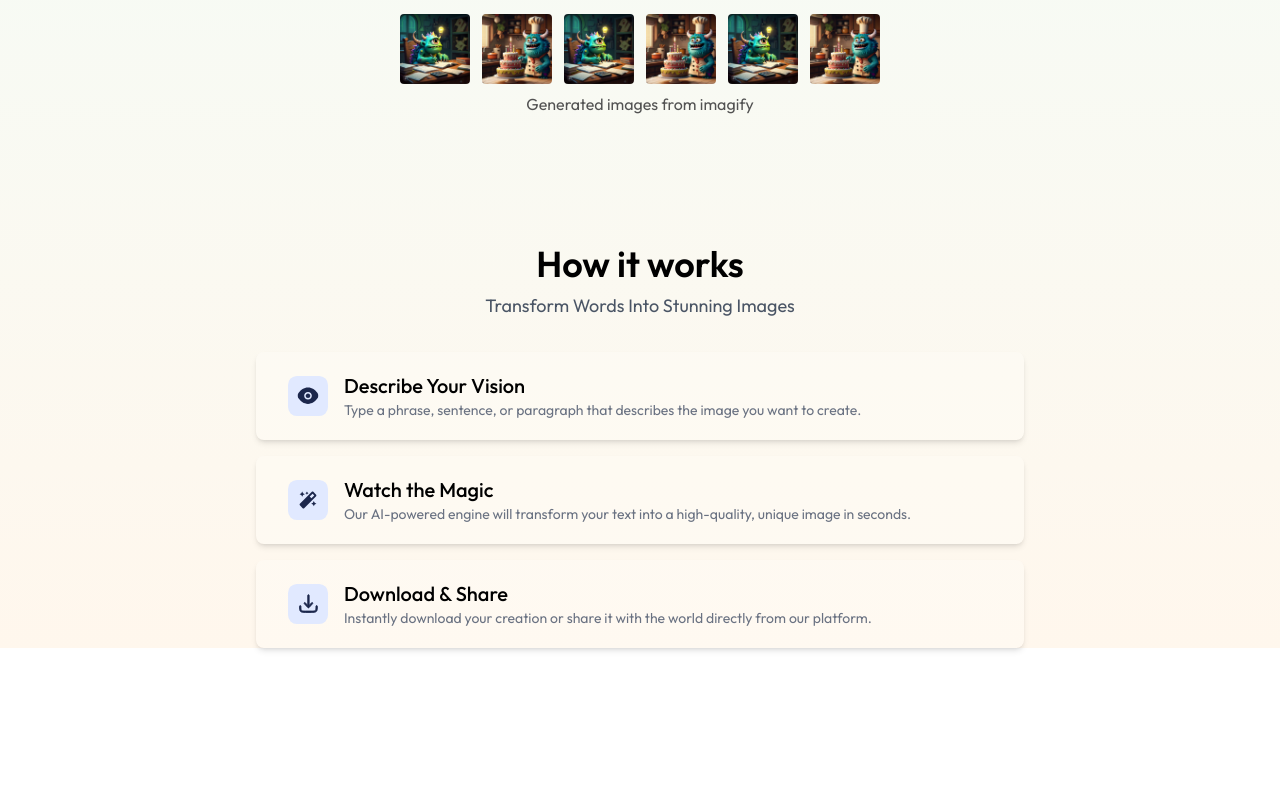
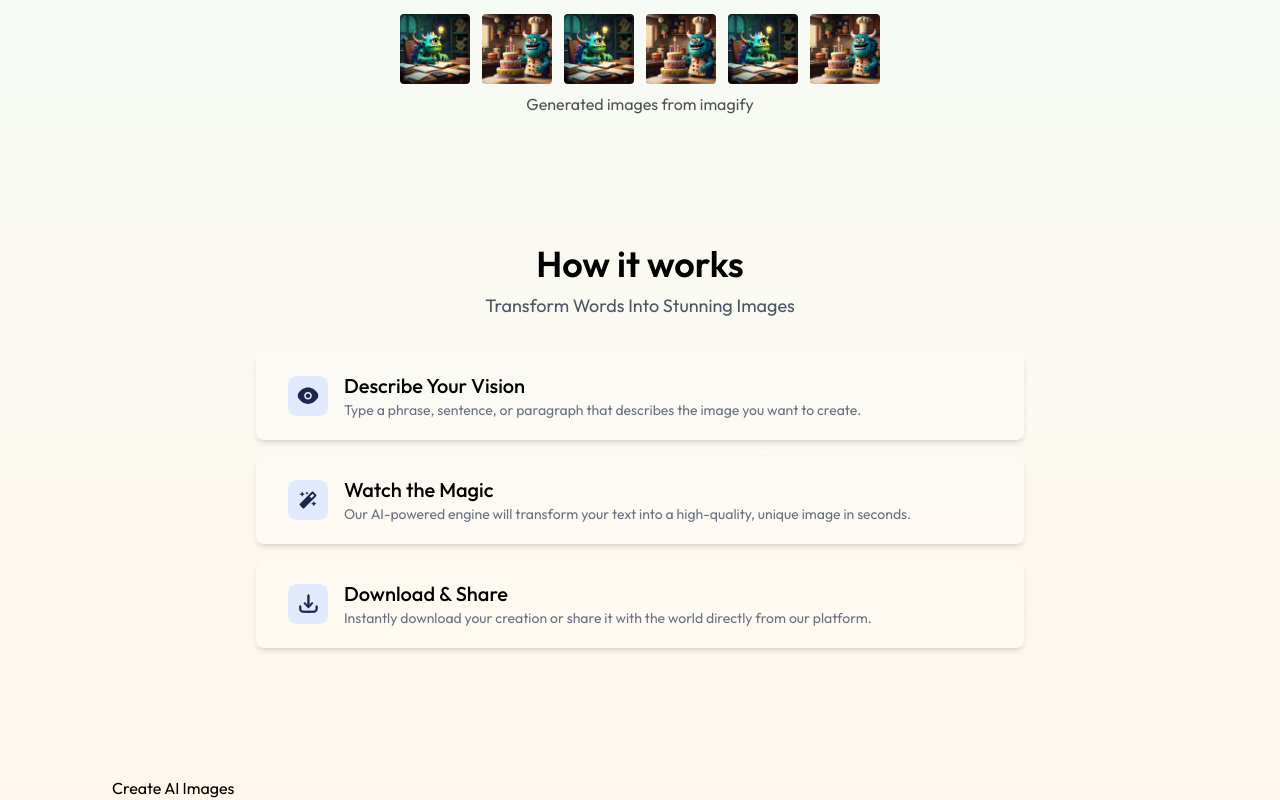
Before and after one commit to R-Bhandari/Imagify, a React (Vite) app in the folder client/: page / in a window 1280 px wide. Shown: the part 570-1370 px from the top of the page. Before the commit the page ends 1346 px from the top, so only its background shows below. Built offline with nearby package versions, Linux system fonts and the light colour scheme.

Commit message:
fixed some minor bugs

```diff
--- a/client/src/components/Header.jsx
+++ b/client/src/components/Header.jsx
@@ -1,4 +1,4 @@
-import React from 'react'
+// import React from 'react'
 import { assets } from '../assets/assets'
 
 const Header = () => {
--- a/client/src/components/description.jsx
+++ b/client/src/components/description.jsx
@@ -1,6 +1,6 @@
-import React from 'react'
+// import React from 'react'
 
-const description = () => {
+const Description = () => {
   return (
     <div>
         <h1>Create AI Images</h1>
@@ -8,4 +8,4 @@ const description = () => {
   )
 }
 
-export default description
+export default Description
--- a/client/src/pages/Home.jsx
+++ b/client/src/pages/Home.jsx
@@ -1,5 +1,6 @@
 // import React from 'react'
 
+import Description from "../components/description"
 import Header from "../components/Header"
 import Steps from "../components/Steps"
 
@@ -8,6 +9,7 @@ const Home = () => {
     <div>
       <Header/>
       <Steps/>
+      <Description/>
     </div>
   )
 }
```
